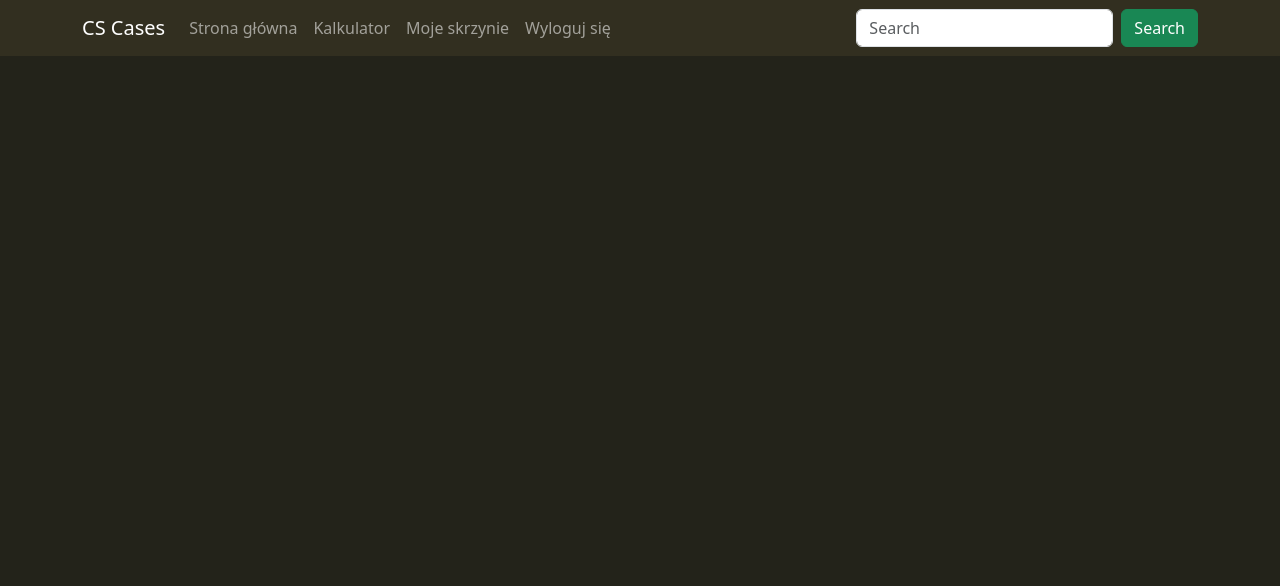
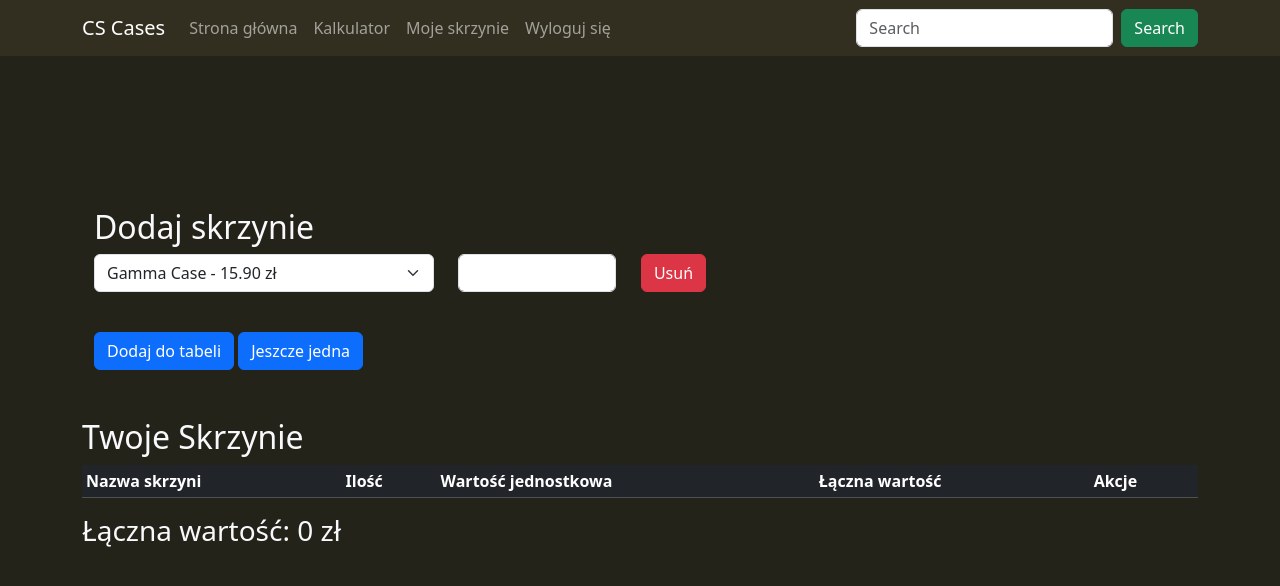
Before and after one commit to Krystian137/SteamChestPrices, a Flask app: page /user_chests in a window 1280 px wide. Shown: the top 586 px of the page. Run offline with Flask 3, Linux system fonts and the light colour scheme; a user stored in the database is signed in; lists and menus that the app fills with data are empty; some libraries are stand-ins or nearby versions.

Commit message:
user_chests updates

```diff
--- a/models.py
+++ b/models.py
@@ -17,6 +17,7 @@ class User(UserMixin, db.Model):
 
 class UserCase(db.Model):
     id = Column(Integer, primary_key=True)
-    user_id = Column(Integer, ForeignKey("users.id"), nullable=True)
+    user_id = Column(Integer, ForeignKey("users.id"), nullable=False)
     case_code = Column(String(100))
     quantity = Column(Integer)
+    latest_price = Column(db.Float, nullable=True)  # Dodane pole
--- a/routes.py
+++ b/routes.py
@@ -1,10 +1,10 @@
 from flask import Blueprint, render_template, request, flash, redirect, url_for
 import json
-from prices_data import cases, load_data
+from prices_data import cases, load_data, load_latest_prices
 from werkzeug.security import generate_password_hash, check_password_hash
 from flask import jsonify
 from flask_login import login_user, login_required, current_user, logout_user
-from models import db, User
+from models import db, User, UserCase
 
 main = Blueprint('main', __name__)
 
@@ -119,7 +119,6 @@ def get_price_history(case_code):
 def calculate():
     prices_data = load_data()
 
-    # Aktualizacja danych o cenach dla skrzyń
     for chest_name, chest_info in cases.items():
         case_code = chest_info["code"]
         if case_code in prices_data:
@@ -135,12 +134,10 @@ def calculate():
         case_codes = request.form.getlist('case_code[]')
         quantities = request.form.getlist('quantity[]')
 
-        # Przypisanie danych do form_data
         form_data['case_code'] = case_codes
         form_data['quantity'] = quantities
 
         total_value = 0
-        # Obliczanie wartości dla każdej skrzyni
         for case_code, quantity in zip(case_codes, quantities):
             for chest_name, chest_info in cases.items():
                 if chest_info["code"] == case_code:
@@ -151,11 +148,82 @@ def calculate():
         'calculate.html',
         cases=cases,
         total_value=total_value,
-        form_data=form_data  # Przekazanie danych do szablonu
+        form_data=form_data
     )
 
 
 @main.route("/user_chests", methods=['GET', 'POST'])
+@login_required
 def user_chests():
-    prices_data = load_data()
-    return render_template("user_chests.html")
+    # Pobierz najnowsze ceny skrzyń
+    latest_prices = load_latest_prices()  # Pobieramy najnowsze ceny
+
+    # Pobierz dane użytkownika
+    user_cases = UserCase.query.filter_by(user_id=current_user.id).all()
+
+    # Przypisanie najnowszej ceny do każdej skrzyni
+    for case in user_cases:
+        case_name = case.case_code.replace("%20", " ")  # Dekodowanie nazwy
+        case.latest_price = latest_prices.get(case_name, 0)
+
+    # Obliczenie łącznej wartości wszystkich skrzyń
+    total_value = sum(case.quantity * case.latest_price for case in user_cases)
+
+    # Obsługa dodawania skrzyń przez POST
+    if request.method == 'POST':
+        case_codes = request.form.getlist("case_code[]")
+        quantities = request.form.getlist("quantity[]")
+
+        for case_code, quantity in zip(case_codes, quantities):
+            if case_code and quantity:
+                quantity = int(quantity)  # Konwertujemy ilość na liczbę
+                existing_case = UserCase.query.filter_by(user_id=current_user.id, case_code=case_code).first()
+
+                # Jeśli skrzynia już istnieje, zwiększ ilość
+                if existing_case:
+                    existing_case.quantity += quantity
+                else:
+                    # Tworzenie nowej skrzyni
+                    new_case = UserCase(user_id=current_user.id, case_code=case_code, quantity=quantity)
+                    db.session.add(new_case)
+
+        db.session.commit()
+        flash("Skrzynie zostały dodane!", "success")
+        return redirect(url_for('main.user_chests'))
+
+    # Renderowanie strony z tabelą skrzyń i formularzem
+    return render_template("user_chests.html",
+                           cases=cases,
+                           user_cases=user_cases,
+                           total_value=total_value,
+                           latest_prices=latest_prices)
+
+
+@main.route("/user_chests/edit/<int:case_id>", methods=['POST'])
+@login_required
+def edit_chest(case_id):
+    case = UserCase.query.get_or_404(case_id)
+    if case.user_id != current_user.id:
+        flash("Brak dostępu!", "danger")
+        return redirect(url_for('main.user_chests'))
+
+    new_quantity = request.form.get("new_quantity")
+    if new_quantity and int(new_quantity) > 0:
+        case.quantity = int(new_quantity)
+        db.session.commit()
+        flash("Zaktualizowano ilość!", "success")
+    return redirect(url_for('main.user_chests'))
+
+
+@main.route("/user_chests/delete/<int:case_id>", methods=['POST'])
+@login_required
+def delete_chest(case_id):
+    case = UserCase.query.get_or_404(case_id)
+    if case.user_id != current_user.id:
+        flash("Brak dostępu!", "danger")
+        return redirect(url_for('main.user_chests'))
+
+    db.session.delete(case)
+    db.session.commit()
+    flash("Skrzynia usunięta!", "success")
+    return redirect(url_for('main.user_chests'))
--- /dev/null
+++ b/static/js/users_chests.js
@@ -0,0 +1,100 @@
+document.addEventListener("DOMContentLoaded", function () {
+    const addToTableButton = document.getElementById("add_button");
+    const addFieldButton = document.getElementById("one_more_chest");
+    const fieldsContainer = document.getElementById("fields-container");
+    const tableBody = document.getElementById("priceTableBody");
+
+    // Dodaje nowy wiersz formularza do wpisania danych
+    if (addFieldButton) {
+        addFieldButton.addEventListener("click", function () {
+            const firstField = fieldsContainer.querySelector(".case-row");
+            if (firstField) {
+                const newField = firstField.cloneNode(true);
+
+                // Czyszczenie wartości pól
+                newField.querySelector("select[name='case_code[]']").selectedIndex = 0;
+                newField.querySelector("input[name='quantity[]']").value = "";
+
+                // Dodanie obsługi usuwania
+                addRemoveEvent(newField);
+
+                fieldsContainer.appendChild(newField);
+            }
+        });
+    }
+
+    // Przenosi dane z formularza do tabeli
+    if (addToTableButton) {
+        addToTableButton.addEventListener("click", function (event) {
+            event.preventDefault();  // Zapobiega przypadkowemu wysłaniu formularza
+
+            const rows = fieldsContainer.querySelectorAll(".case-row");
+
+            rows.forEach(row => {
+                const caseCode = row.querySelector("select[name='case_code[]']").value;
+                const quantity = row.querySelector("input[name='quantity[]']").value;
+
+                if (caseCode.trim() !== "" && quantity.trim() !== "") {
+                    const newRow = document.createElement("tr");
+
+                    const caseCell = document.createElement("td");
+                    caseCell.textContent = caseCode;
+
+                    const quantityCell = document.createElement("td");
+                    quantityCell.textContent = quantity;
+
+                    const removeCell = document.createElement("td");
+                    const removeButton = document.createElement("button");
+                    removeButton.textContent = "Usuń";
+                    removeButton.classList.add("btn", "btn-danger", "btn-sm");
+                    removeButton.addEventListener("click", function () {
+                        newRow.remove();
+                    });
+
+                    removeCell.appendChild(removeButton);
+                    newRow.appendChild(caseCell);
+                    newRow.appendChild(quantityCell);
+                    newRow.appendChild(removeCell);
+
+                    tableBody.appendChild(newRow);
+                }
+            });
+        });
+    }
+
+    // Dodaje obsługę usuwania dla dynamicznych elementów
+    function addRemoveEvent(element) {
+        const removeButton = element.querySelector(".remove-btn");
+        if (removeButton) {
+            removeButton.addEventListener("click", function () {
+                element.remove();
+            });
+        }
+    }
+
+    // Inicjalizacja usuwania dla istniejących elementów
+    document.querySelectorAll(".case-row").forEach(addRemoveEvent);
+});
+
+
+document.addEventListener("DOMContentLoaded", function () {
+    document.querySelectorAll(".delete-btn").forEach(button => {
+        button.addEventListener("click", function () {
+            if (!confirm("Czy na pewno chcesz usunąć tę skrzynię?")) return;
+            fetch(this.dataset.url, { method: "POST" })
+                .then(response => response.text())
+                .then(() => location.reload());
+        });
+    });
+
+    document.querySelectorAll(".edit-form").forEach(form => {
+        form.addEventListener("submit", function (event) {
+            event.preventDefault();
+            fetch(this.action, {
+                method: "POST",
+                body: new FormData(this)
+            }).then(response => response.text())
+              .then(() => location.reload());
+        });
+    });
+});
--- /dev/null
+++ b/templates/user_case_field.html
@@ -0,0 +1,22 @@
+<div class="row mb-3 align-items-center case-row">
+    <!-- Skrzynia (select) -->
+    <div class="col-md-4">
+        <select name="case_code[]" class="form-select" required>
+            {% for chest_name, chest_info in cases.items() %}
+                <option value="{{ chest_info['code'] }}">
+                    {{ chest_name }} - {{ chest_info['latest_price'] }}
+                </option>
+            {% endfor %}
+        </select>
+    </div>
+
+    <!-- Liczba skrzyń (input) -->
+    <div class="col-md-2">
+        <input type="number" name="quantity[]" class="form-control" min="1" required>
+    </div>
+
+    <!-- Przycisk Usuń -->
+    <div class="col-md-1 d-flex justify-content-center align-items-center">
+        <button type="button" class="btn btn-danger remove-btn">Usuń</button>
+    </div>
+</div>
--- a/templates/user_chests.html
+++ b/templates/user_chests.html
@@ -1,15 +1,62 @@
 {% extends "base.html" %}
 
 {% block content %}
-<div class="container-fluid">
-    <div class="dropdown olive">
-        <ul class="dropdown-menu olive" aria-labelledby="time">
-            <li><a class="dropdown-item text-light" href="#">Weekly</a></li>
-            <li><a class="dropdown-item text-light" href="#">Monthly</a></li>
-            <li><a class="dropdown-item text-light" href="#">Yearly</a></li>
-            <li><a class="dropdown-item text-light" href="#">Total</a></li>
-        </ul>
-    </div>
+
+<div class="container mt-3 py-5">
+    <h2 class="mb-6">Dodaj skrzynie</h2>
+    <form action="{{ url_for('main.user_chests') }}" method="POST">
+        <div id="fields-container" class="row">
+            {% if form_data and form_data['case_code'] %}
+                {% for i in range(form_data['case_code']|length) %}
+                    {% include 'user_case_field.html' %}
+                {% endfor %}
+            {% else %}
+                {% include 'user_case_field.html' %}
+            {% endif %}
+        </div>
+
+        <button type="button" class="btn btn-primary mt-4" id="add_button">Dodaj do tabeli</button>
+        <button type="button" class="btn btn-primary mt-4" id="one_more_chest">Jeszcze jedna</button>
+    </form>
 </div>
 
+<h2>Twoje Skrzynie</h2>
+<table class="table table-dark table-striped table-sm">
+    <thead>
+        <tr>
+            <th>Nazwa skrzyni</th>
+            <th>Ilość</th>
+            <th>Wartość jednostkowa</th>
+            <th>Łączna wartość</th>
+            <th>Akcje</th>
+        </tr>
+    </thead>
+    <tbody id="priceTableBody">
+        {% for case in user_cases %}
+        <tr>
+            <td>{{ cases[case.case_code]['name'] }}</td>
+            <td>{{ case.quantity }}</td>
+            <td>{{ case_prices[case.case_code]|round(2) }} zł</td>
+            <td>{{ (case.quantity * case_prices[case.case_code])|round(2) }} zł</td>
+            <td>
+                <form action="{{ url_for('main.edit_chest', case_id=case.id) }}" method="POST" class="d-inline">
+                    <input type="number" name="new_quantity" value="{{ case.quantity }}" min="1" required>
+                    <button type="submit" class="btn btn-warning btn-sm">Edytuj</button>
+                </form>
+                <form action="{{ url_for('main.delete_chest', case_id=case.id) }}" method="POST" class="d-inline">
+                    <button type="submit" class="btn btn-danger btn-sm">Usuń</button>
+                </form>
+            </td>
+        </tr>
+        {% endfor %}
+    </tbody>
+</table>
+
+<h3>Łączna wartość: {{ total_value|round(2) }} zł</h3>
+
+<script>
+    var casesData = {{ cases | tojson }};
+</script>
+<script src="{{ url_for('static', filename='js/users_chests.js') }}"></script>
+
 {% endblock %}
```
Also changed, not shown: prices_data.py (+8 -0 lines), instance/app.db.
